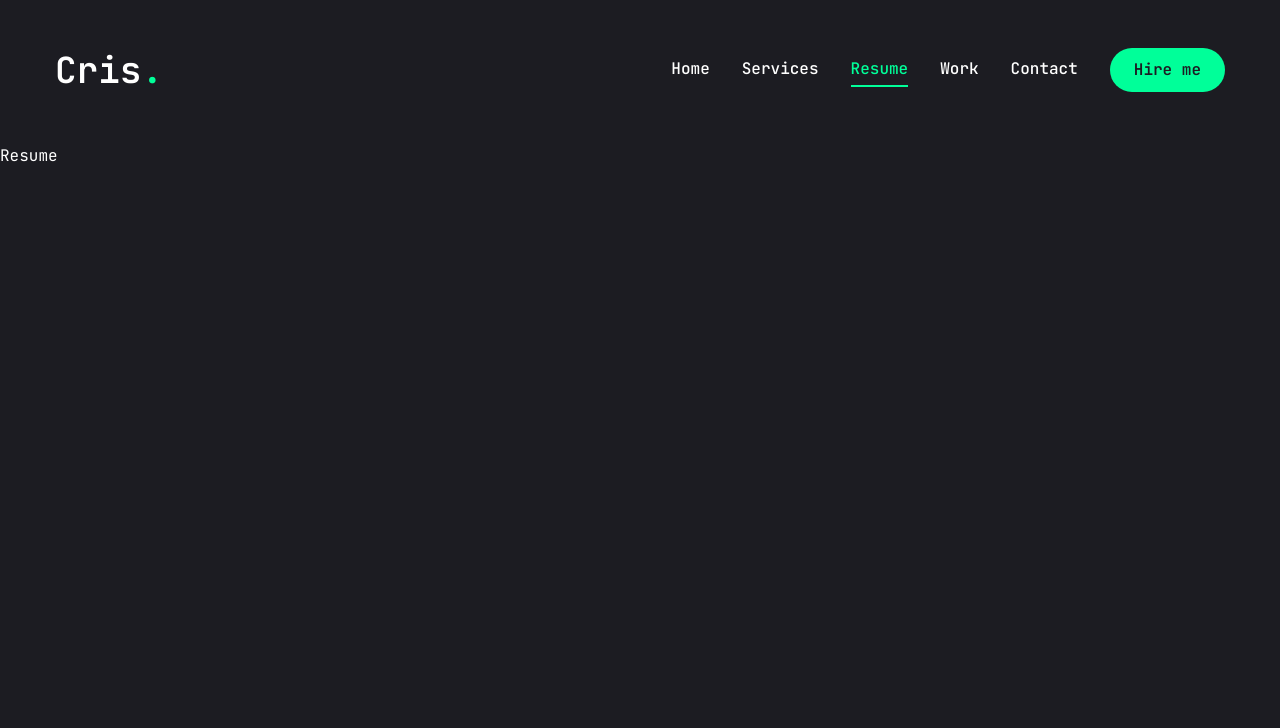
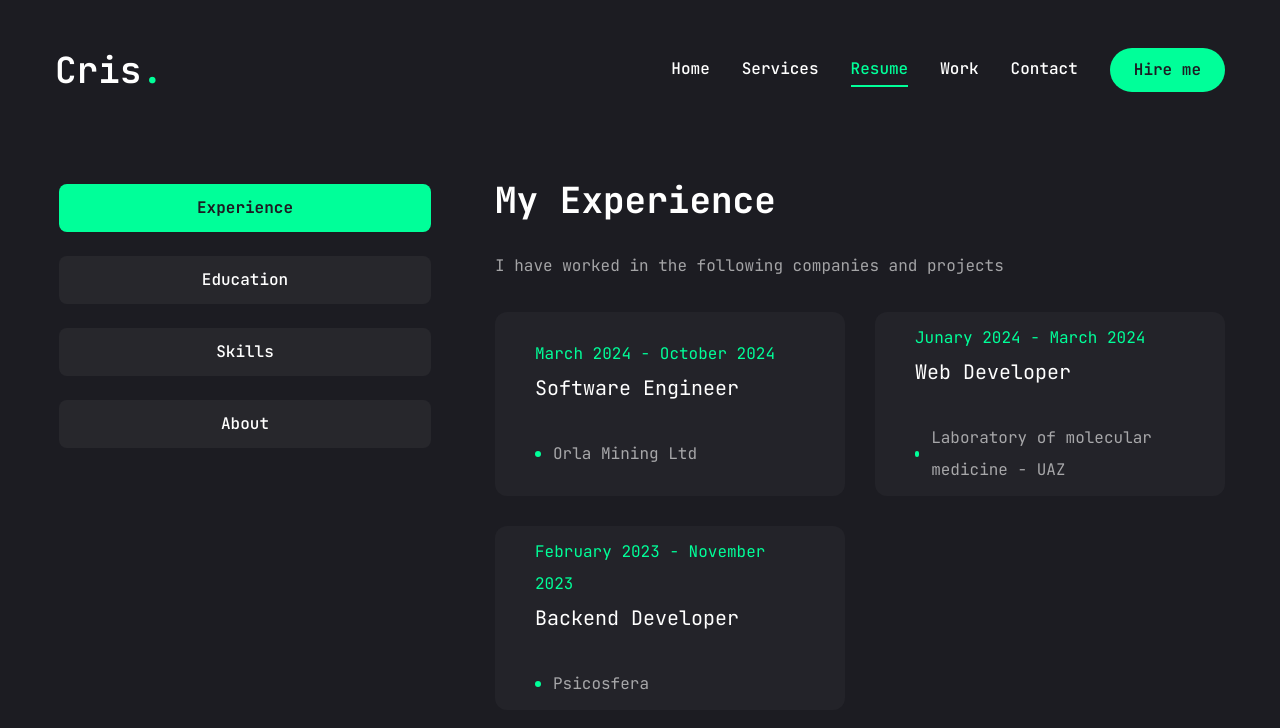
Before and after one commit to Spek7ro/web_personal, a Next.js app: page /resume in a window 1280 px wide. Shown: the top 728 px of the page. Built offline with nearby package versions, Linux system fonts and the light colour scheme.

Commit message:
add my Experience in resume page

```diff
--- a/app/resume/page.jsx
+++ b/app/resume/page.jsx
@@ -1,47 +1,55 @@
 "use client";
 
-import { FaJava, FaPython, FaNodeJs, FaDocker, FaLinux } from "react-icons/fa";
-
+import {
+  FaJava,
+  FaPython,
+  FaNodeJs,
+  FaDocker,
+  FaLinux,
+  FaGitlab,
+} from "react-icons/fa";
 import { GrOracle, GrDatabase } from "react-icons/gr";
 import { SiMysql } from "react-icons/si";
 import { BiLogoSpringBoot } from "react-icons/bi";
 import { FaGit } from "react-icons/fa";
+import { DiDjango } from "react-icons/di";
 
 // about me
 const about = {
   title: "About Me",
-  description:"Software Engineer passionate about technology and cybersecurity. Focused on developing innovative solutions and exploring the intersection of programming and security.",
+  description:
+    "Software Engineer passionate about technology and cybersecurity. Focused on developing innovative solutions and exploring the intersection of programming and security.",
   info: [
     {
       fieldName: "Name",
-      fieldValue: "Cristian Alvarado"
+      fieldValue: "Cristian Alvarado",
     },
     {
       fieldName: "Phone",
-      fieldValue: "(+52) 492 223 1030"
+      fieldValue: "(+52) 492 223 1030",
     },
     {
       fieldName: "Email",
-      fieldValue: "cristianrdz75453@gmail.com"
+      fieldValue: "cristianrdz75453@gmail.com",
     },
     {
       fieldName: "Experience",
-      fieldValue: "3+ Years"
+      fieldValue: "3+ Years",
     },
     {
       fieldName: "Nationality",
-      fieldValue: "Mexico"
+      fieldValue: "Mexico",
     },
     {
       fieldName: "Languages",
-      fieldValue: "Spanish, English"
+      fieldValue: "Spanish, English",
     },
   ],
 };
 
 // experience data
 const experience = {
-  icon: 'assets/resume/badge.svg',
+  icon: "assets/resume/badge.svg",
   title: "My Experience",
   description: "I have worked in the following companies and projects",
   items: [
@@ -53,26 +61,26 @@
     {
       comany: "Laboratory of molecular medicine - UAZ",
       position: "Web Developer",
-      duration: "Junary 2024 - March 2024"
+      duration: "Junary 2024 - March 2024",
     },
     {
       comany: "Psicosfera",
       position: "Backend Developer",
-      duration: "February 2023 - November 2023"
+      duration: "February 2023 - November 2023",
     },
   ],
 };
 
 // education data
 const education = {
-  icon: 'assets/resume/cap.svg',
+  icon: "assets/resume/cap.svg",
   title: "My Education",
   description: "I graduated with a degree in software engineering",
   items: [
     {
       institution: "Universidad Autónoma de Zacatecas",
       degree: "Software Engineer",
-      duration: "2020 - 2024"
+      duration: "2020 - 2024",
     },
   ],
 };
@@ -82,13 +90,142 @@
   title: "My Skills",
   description: "I have a strong background in the following skills",
   items: [
-
+    {
+      icon: <FaJava />,
+      name: "Java",
+    },
+    {
+      icon: <FaPython />,
+      name: "Python",
+    },
+    {
+      icon: <FaNodeJs />,
+      name: "Node.js",
+    },
+    {
+      icon: <FaDocker />,
+      name: "Docker",
+    },
+    {
+      icon: <FaLinux />,
+      name: "Linux",
+    },
+    {
+      icon: <GrOracle />,
+      name: "Oracle",
+    },
+    {
+      icon: <GrDatabase />,
+      name: "Database",
+    },
+    {
+      icon: <SiMysql />,
+      name: "MySQL",
+    },
+    {
+      icon: <BiLogoSpringBoot />,
+      name: "Spring Boot",
+    },
+    {
+      icon: <FaGit />,
+      name: "Git",
+    },
+    {
+      icon: <FaGitlab />,
+      name: "Gitlab",
+    },
+    {
+      icon: <DiDjango />,
+      name: "Django",
+    },
   ],
 };
 
+import { Tabs, TabsContent, TabsList, TabsTrigger } from "@/components/ui/tabs";
+import {
+  Tooltip,
+  TooltipContent,
+  TooltipProvider,
+  TooltipTrigger,
+} from "@/components/ui/tooltip";
+
+import { ScrollArea } from "@/components/ui/scroll-area";
+import { motion } from "framer-motion";
+
 const Resume = () => {
   return (
-    <h1>Resume</h1>
+    <motion.div
+      initial={{ opacity: 0 }}
+      animate={{
+        opacity: 1,
+        transition: { delay: 2.4, duration: 0.4, ease: "easeIn" },
+      }}
+      className="min-h-[80vh] flex items-center justify-center py-12 xl:py-0"
+    >
+      <div className="container mx-auto">
+        <Tabs
+          defaultValue="experience"
+          className="flex flex-col xl:flex-row gap-[60px]"
+        >
+          <TabsList className="flex flex-col w-full max-w-[380px] mx-auto xl:mx-0 gap-6">
+            <TabsTrigger value="experience">Experience</TabsTrigger>
+            <TabsTrigger value="education">Education</TabsTrigger>
+            <TabsTrigger value="skills">Skills</TabsTrigger>
+            <TabsTrigger value="about">About</TabsTrigger>
+          </TabsList>
+          {/* Content */}
+          <div className="min-h-[70vh] w-full">
+            {/* Experience */}
+            <TabsContent value="experience" className="w-full">
+              <div className="flex flex-col gap-[30px] text-center xl:text-left">
+                <h3 className="text-4xl font-bold">{experience.title}</h3>
+                <p className="max-w-[600px] text-white/60 mx-auto xl:mx-0">
+                  {experience.description}
+                </p>
+                <ScrollArea className="h-[400px]">
+                  <ul className="grid grid-cols-1 lg:grid-cols-2 gap-[30px]">
+                    {experience.items.map((item, index) => {
+                      return (
+                        <li
+                          key={index}
+                          className="bg-[#232329] h-[184px] py-6
+                        px-10 rounded-xl flex flex-col justify-center items-center lg:items-start gap-1"
+                        >
+                          <span className="text-accent">{item.duration}</span>
+                          <h3
+                            className="text-xl max-w-[260px] min-h-[60px]
+                          text-center lg:text-left"
+                          >
+                            {item.position}
+                          </h3>
+                          <div className="flex items-center gap-3">
+                            {/* dot */}
+                            <span className="w-[6px] h-[6px] rounded-full bg-accent"></span>
+                            <p className="text-white/60">{item.comany}</p>
+                          </div>
+                        </li>
+                      );
+                    })}
+                  </ul>
+                </ScrollArea>
+              </div>
+            </TabsContent>
+            {/* Education */}
+            <TabsContent value="education" className="w-full">
+              Education
+            </TabsContent>
+            {/* Skills */}
+            <TabsContent value="skills" className="w-full">
+              Skills
+            </TabsContent>
+            {/* About */}
+            <TabsContent value="about" className="w-full">
+              About
+            </TabsContent>
+          </div>
+        </Tabs>
+      </div>
+    </motion.div>
   );
 };
 
--- a/components/ui/scroll-area.jsx
+++ b/components/ui/scroll-area.jsx
@@ -32,7 +32,7 @@
       className
     )}
     {...props}>
-    <ScrollAreaPrimitive.ScrollAreaThumb className="relative flex-1 rounded-full bg-slate-200 dark:bg-slate-800" />
+    <ScrollAreaPrimitive.ScrollAreaThumb className="relative flex-1 rounded-full bg-accent dark:bg-slate-800" />
   </ScrollAreaPrimitive.ScrollAreaScrollbar>
 ))
 ScrollBar.displayName = ScrollAreaPrimitive.ScrollAreaScrollbar.displayName
--- a/components/ui/tabs.jsx
+++ b/components/ui/tabs.jsx
@@ -1,43 +1,43 @@
-"use client"
+"use client";
 
-import * as React from "react"
-import * as TabsPrimitive from "@radix-ui/react-tabs"
+import * as React from "react";
+import * as TabsPrimitive from "@radix-ui/react-tabs";
 
-import { cn } from "@/lib/utils"
+import { cn } from "@/lib/utils";
 
-const Tabs = TabsPrimitive.Root
+const Tabs = TabsPrimitive.Root;
 
 const TabsList = React.forwardRef(({ className, ...props }, ref) => (
   <TabsPrimitive.List
     ref={ref}
-    className={cn(
-      "inline-flex h-10 items-center justify-center rounded-md bg-slate-100 p-1 text-slate-500 dark:bg-slate-800 dark:text-slate-400",
-      className
-    )}
-    {...props} />
-))
-TabsList.displayName = TabsPrimitive.List.displayName
+    className={cn("lnline-flex h-auto rounded-md p-1 text-primary ", className)}
+    {...props}
+  />
+));
+TabsList.displayName = TabsPrimitive.List.displayName;
 
 const TabsTrigger = React.forwardRef(({ className, ...props }, ref) => (
   <TabsPrimitive.Trigger
     ref={ref}
     className={cn(
-      "inline-flex items-center justify-center whitespace-nowrap rounded-sm px-3 py-1.5 text-sm font-medium ring-offset-white transition-all focus-visible:outline-none focus-visible:ring-2 focus-visible:ring-slate-950 focus-visible:ring-offset-2 disabled:pointer-events-none disabled:opacity-50 data-[state=active]:bg-white data-[state=active]:text-slate-950 data-[state=active]:shadow-sm dark:ring-offset-slate-950 dark:focus-visible:ring-slate-300 dark:data-[state=active]:bg-slate-950 dark:data-[state=active]:text-slate-50",
+      "lnline-flex items-center w-full bg-[#27272c] justify-center whitespace-nowrap text-white rounded-lg p-3 text-base font-medium ring-offset-white  transition-all disabled:pointer-events-none disabled:opacity-50 data-[state=active]:bg-accent data-[state=active]:text-primary data-[state=active]:font-bold data-[state=active]:shadow-sm ",
       className
     )}
-    {...props} />
-))
-TabsTrigger.displayName = TabsPrimitive.Trigger.displayName
+    {...props}
+  />
+));
+TabsTrigger.displayName = TabsPrimitive.Trigger.displayName;
 
 const TabsContent = React.forwardRef(({ className, ...props }, ref) => (
   <TabsPrimitive.Content
     ref={ref}
     className={cn(
-      "mt-2 ring-offset-white focus-visible:outline-none focus-visible:ring-2 focus-visible:ring-slate-950 focus-visible:ring-offset-2 dark:ring-offset-slate-950 dark:focus-visible:ring-slate-300",
+      "min-h-[480px] ring-offset-white focus-visible:outline-none focus-visible:ring-2 focus-visible:ring-slate-950 focus-visible:ring-offset-2 dark:ring-offset-slate-950 dark:focus-visible:ring-slate-300",
       className
     )}
-    {...props} />
-))
-TabsContent.displayName = TabsPrimitive.Content.displayName
+    {...props}
+  />
+));
+TabsContent.displayName = TabsPrimitive.Content.displayName;
 
-export { Tabs, TabsList, TabsTrigger, TabsContent }
+export { Tabs, TabsList, TabsTrigger, TabsContent };
```
